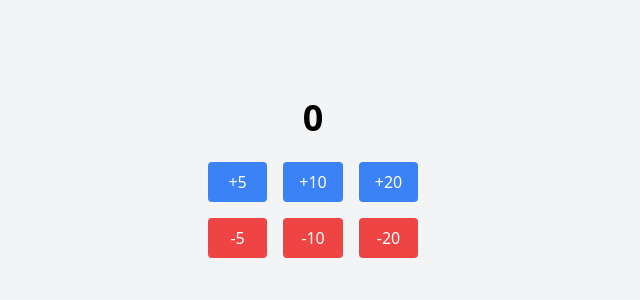
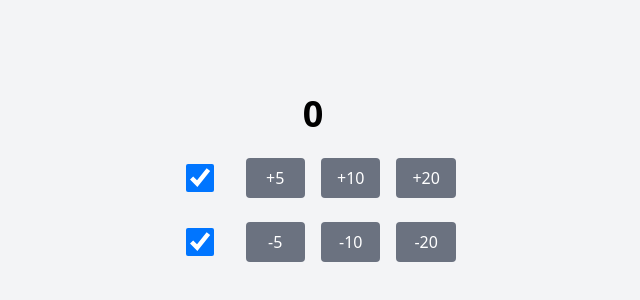
Before and after one commit to NARVS1999/tracker_point_V1, a plain HTML site: page index.html in a window 1280 px wide. Shown: the part 222-522 px from the top of the page, without its empty margins (327-967 px from the left). Drawn offline with nearby package versions, Linux system fonts and the light colour scheme.

Commit message:
adding checkbox functionality

```diff
--- a/index.html
+++ b/index.html
@@ -1,25 +1,41 @@
 <!DOCTYPE html>
 <html lang="en">
+
 <head>
     <meta charset="UTF-8">
     <meta name="viewport" content="width=device-width, initial-scale=1.0">
     <title>DynamicNumberDisplay</title>
     <link href="https://cdn.jsdelivr.net/npm/tailwindcss@2.2.19/dist/tailwind.min.css" rel="stylesheet">
 </head>
+
 <body class="flex items-center justify-center h-screen bg-gray-100">
 
     <div class="text-center">
         <div id="display1" class="text-4xl font-bold mb-6">0</div>
-        <div class="grid grid-cols-3 gap-4">
+
+        <!-- Checkbox and buttons for Group 1 -->
+        <div class="mb-6">
+            <div class="grid grid-cols-4 gap-4">
+                <input type="checkbox" id="checkbox1" checked class="mx-4">
                 <button id="button1" class="bg-blue-500 text-white px-4 py-2 rounded">+5</button>
                 <button id="button2" class="bg-blue-500 text-white px-4 py-2 rounded">+10</button>
                 <button id="button3" class="bg-blue-500 text-white px-4 py-2 rounded">+20</button>
+            </div>
+        </div>
+
+        <!-- Checkbox and buttons for Group 2 -->
+        <div>
+            <div class="grid grid-cols-4 gap-4">
+
+                <input type="checkbox" id="checkbox2" checked class="mx-4">
                 <button id="button4" class="bg-red-500 text-white px-4 py-2 rounded">-5</button>
                 <button id="button5" class="bg-red-500 text-white px-4 py-2 rounded">-10</button>
                 <button id="button6" class="bg-red-500 text-white px-4 py-2 rounded">-20</button>
             </div>
         </div>
+    </div>
 
     <script src="script.js"></script>
 </body>
+
 </html>
--- a/script.js
+++ b/script.js
@@ -37,3 +37,74 @@ function updateDisplay() {
     displayElement.textContent = displayValuePoint;
     localStorage.setItem('displayValuePoint', displayValuePoint); // Store the value in local storage
 }
+
+const checkbox1 = document.getElementById("checkbox1");
+const checkbox2 = document.getElementById("checkbox2");
+
+// Disable buttons based on checkbox states
+function toggleButtons() {
+    // Checkbox 1 disables Group 1 buttons
+    if (checkbox1.checked) {
+        button1.disabled = true;
+        button1.classList.add('bg-gray-500', 'cursor-not-allowed');
+        button1.classList.remove('bg-blue-500');
+
+        button2.disabled = true;
+        button2.classList.add('bg-gray-500', 'cursor-not-allowed');
+        button2.classList.remove('bg-blue-500');
+
+        button3.disabled = true;
+        button3.classList.add('bg-gray-500', 'cursor-not-allowed');
+        button3.classList.remove('bg-blue-500');
+
+    } else {
+        button1.disabled = false;
+        button1.classList.remove('bg-gray-500', 'cursor-not-allowed');
+        button1.classList.add('bg-blue-500');
+
+        button2.disabled = false;
+        button2.classList.remove('bg-gray-500', 'cursor-not-allowed');
+        button2.classList.add('bg-blue-500');
+
+        button3.disabled = false;
+        button3.classList.remove('bg-gray-500', 'cursor-not-allowed');
+        button3.classList.add('bg-blue-500');
+    }
+
+
+    // Checkbox 2 disables Group 2 buttons
+    if (checkbox2.checked) {
+        button4.disabled = true;
+        button4.classList.add('bg-gray-500', 'cursor-not-allowed');
+        button4.classList.remove('bg-red-500');
+
+        button5.disabled = true;
+        button5.classList.add('bg-gray-500', 'cursor-not-allowed');
+        button5.classList.remove('bg-red-500');
+
+        button6.disabled = true;
+        button6.classList.add('bg-gray-500', 'cursor-not-allowed');
+        button6.classList.remove('bg-red-500');
+    } else {
+        button4.disabled = false;
+        button4.classList.remove('bg-gray-500', 'cursor-not-allowed');
+        button4.classList.add('bg-red-500');
+
+        button5.disabled = false;
+        button5.classList.remove('bg-gray-500', 'cursor-not-allowed');
+        button5.classList.add('bg-red-500');
+
+        button6.disabled = false;
+        button6.classList.remove('bg-gray-500', 'cursor-not-allowed');
+        button6.classList.add('bg-red-500');
+
+    }
+
+}
+
+// Listen for checkbox changes
+checkbox1.addEventListener("change", toggleButtons);
+checkbox2.addEventListener("change", toggleButtons);
+
+// Initial button states
+toggleButtons();
```
Also changed, not shown: 1 other file. Lines whose indentation alone changed are shown as unchanged.
